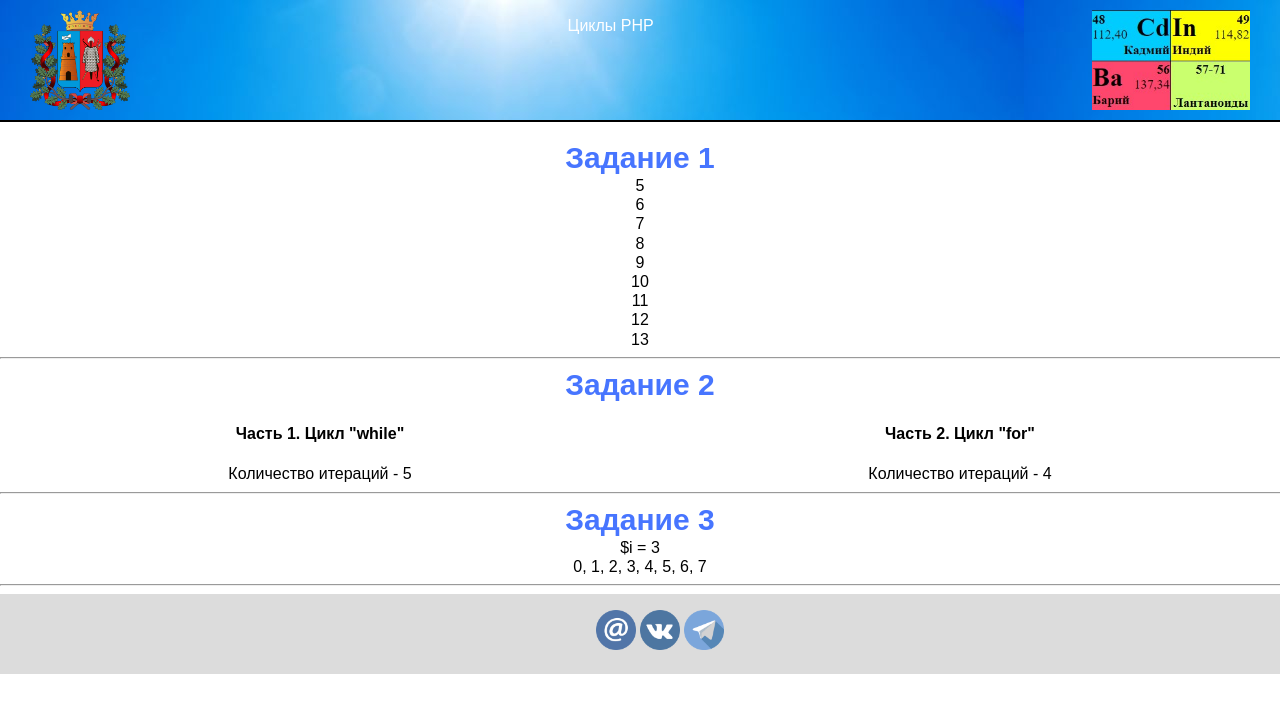
After one commit to AndreyShkolyar/Shkolyar_Andrey, a PHP site: page /controlStructures.php in a window 1280 px wide. The commit adds this page. Shown: the top 713 px of the page. Run offline with PHP 8.4, Linux system fonts and the light colour scheme.

Commit message:
09.02.2022

```diff
--- /dev/null
+++ b/controlStructures.php
@@ -0,0 +1,61 @@
+<?php
+require_once $_SERVER['DOCUMENT_ROOT'] . '/header.php';
+?>
+<main style="text-align: center">
+    <h1>Задание 1</h1>
+    <section>
+        <?
+        $i = 5;
+        do {
+            echo $i . '<br>';
+            $i++;
+        } while ($i <= 13);
+        ?>
+    </section>
+    <hr>
+    <h1>Задание 2</h1>
+    <section style="display: flex; justify-content: space-around">
+        <div>
+            <h4>Часть 1. Цикл "while"</h4>
+            <?
+            $num = 1000;
+            $i = 0;
+            while ($num > 50) {
+                $num /= 2;
+                $i++;
+            }
+            echo 'Количество итераций - ' . $i;
+            ?>
+        </div>
+        <div>
+            <h4>Часть 2. Цикл "for"</h4>
+            <?
+            $num = 1000;
+            for ($i = 0; ; $i++) {
+                $num /= 2;
+                if ($num < 50) {
+                    break;
+                }
+            }
+            echo 'Количество итераций - ' . $i;
+            ?>
+        </div>
+    </section>
+    <hr>
+    <h1>Задание 3</h1>
+    <section>
+        <?
+        $i = mt_rand(0,10);
+        echo '$i = ' . $i . '<br>';
+        for ($count = 0; $count <= (10 -$i); $count++) {
+            if ($count < (10 - $i)) {
+                echo $count . ', ';
+            } else echo $count;
+        }
+        ?>
+    </section>
+    <hr>
+</main>
+<?php
+include $_SERVER['DOCUMENT_ROOT'] . '/footer.php';
+?>
--- /dev/null
+++ b/footer.php
@@ -0,0 +1,9 @@
+<footer class="site_footer">
+    <ul class="contacts">
+        <li><a href="mailto:andrey.shkolyar.studiofact@gmail.com"><img src="images/mail-icon.png" alt="Электронная почта"> </a></li>
+        <li><a href="https://vk.com/comradeosmolovsky" target="_blank"><img src="images/vk-icon.png" alt="VK" title="VK"></a></li>
+        <li><a href="https://t.me/ashkolyar" target="_blank"><img src="images/telegram-icon.png" alt="Telegram" title="Telegram"></a></li>
+    </ul>
+</footer>
+</body>
+</html>
--- /dev/null
+++ b/header.php
@@ -0,0 +1,29 @@
+<?php
+$serverHour = date('H');
+?>
+<!DOCTYPE html>
+<html lang="ru">
+<head>
+    <meta charset="UTF-8">
+    <meta name="viewport" content="width=device-width, initial-scale=1">
+    <link rel="stylesheet" href="styles/styles.css">
+    <? if ($serverHour >= 20 || $serverHour < 8) {?>
+        <link rel="stylesheet" href="styles/stylesNight.css">
+    <? } ?>
+    <link rel="shortcut icon" href="images/favicon-32x32.png" type="image/png">
+    <title>Школяр Андрей</title>
+</head>
+<body>
+<header class="site_header">
+    <a href="index.php" title="На главную">
+        <img class="logo" src="images/logo.png" alt="Герб Ростова-на-Дону">
+    </a>
+    <nav class="navigation">
+        <ul class="navigation-list">
+            <li><a class="navigation_page" href="controlStructures.php" target="_blank" title="Перейти к заданию">Циклы PHP</a></li>
+        </ul>
+    </nav>
+    <a href="mendeleevTable.html" target="_blank" title="Фрагмент таблицы Менделеева">
+        <img class="mendeleev" src="images/mendeleev.jpg" alt="Фрагмент таблицы Менделеева" title="Фрагмент таблицы Менделеева">
+    </a>
+</header>
--- a/styles/styles.css
+++ b/styles/styles.css
@@ -3,7 +3,7 @@ html {
 }
 
 body {
-    margin: 0;
+    margin: 140px 0 0;
     font-family: 'Montserrat', sans-serif;
     line-height: 1.2;
     background-color: white;
@@ -44,13 +44,31 @@ hr {
     max-height: 100px;
 }
 
+.logo:hover {
+    transform: scale(1.1);
+}
+
 .mendeleev:hover {
     transform: scale(1.1);
 }
 
+.navigation-list {
+    vertical-align: center;
+    padding: 0;
+    list-style-type: none;
+    display: inline-block;
+}
+
+.navigation_page {
+    color: white;
+    text-decoration: none;
+}
+
+.navigation_page:hover {
+    border-bottom: 1px solid;
+}
 /*main about_me*/
 .about_me {
-    margin-top: 140px;
     display: flex;
     justify-content: space-evenly;
 }
@@ -80,19 +98,6 @@ td {
     height: 80px;
     display: flex;
     justify-content: space-evenly;
-}
-
-.top_button {
-    margin-top: auto;
-    margin-bottom: auto;
-    text-decoration: none;
-    color: white;
-    background-color: #0078d2;
-    padding: 2px;
-}
-
-.top_button:hover {
-    transform: scale(1.2);
 }
 
 .contacts li {
@@ -166,6 +171,9 @@ td {
 
 /* media */
 @media screen and (min-width: 320px) and (max-width: 426px) {
+    body {
+        margin: 100px 0 0;
+    }
     h1 {
         font-size: 17px;
     }
@@ -181,9 +189,11 @@ td {
         margin-right: 30px;
         max-height: 60px;
     }
+    .navigation_page {
+        font-size: 7px;
+    }
     .about_me {
         flex-direction: column;
-        margin-top: 100px;
     }
     .my_photo {
         margin-left: auto;
--- a/styles/stylesNight.css
+++ b/styles/stylesNight.css
@@ -12,6 +12,10 @@ h1, h2 {
     border-bottom: 2px solid white;
 }
 
+.navigation_page {
+    color: yellow;
+}
+
 .my_photo {
     border: yellow solid 4px;
 }
```
Also changed, not shown: index.php (+4 -31 lines), mendeleevTable.html (renamed from pages/table.html).
